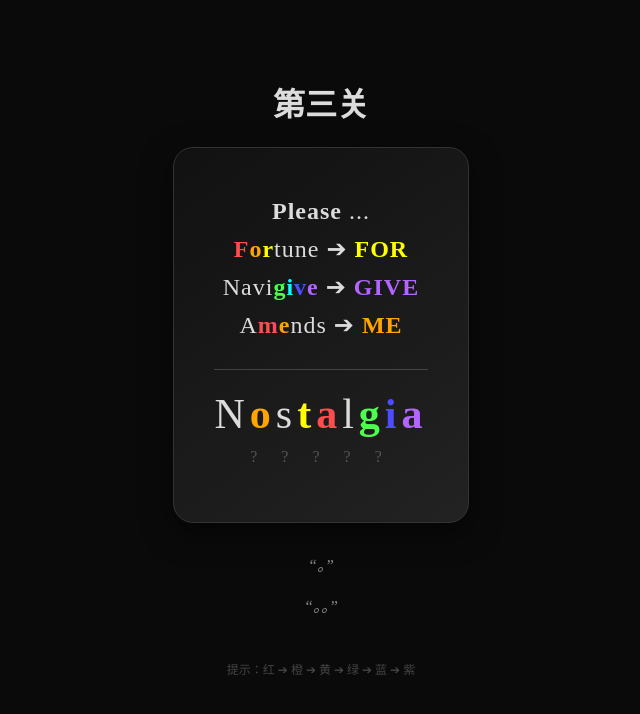
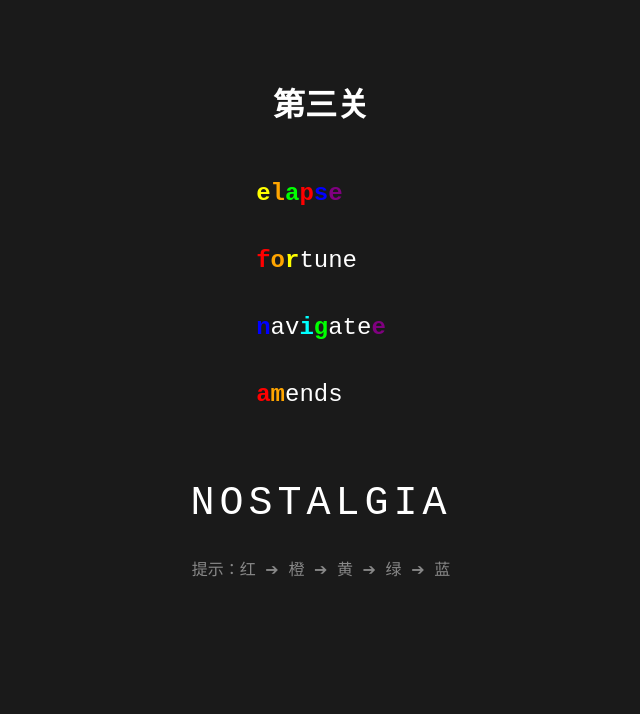
Before and after one commit to Ralln/test, a plain HTML site: page two/index.html in a window 1280 px wide. Shown: the whole page, without its empty margins (319-959 px from the left). Drawn offline with Linux system fonts and the light colour scheme.

Commit message:
Update index.html

```diff
--- a/two/index.html
+++ b/two/index.html
@@ -2,47 +2,55 @@
 <html>
 <head>
     <meta charset="UTF-8">
-    <title>字</title>
+    <title>第三关</title>
     <style>
-        /* 彩虹色定义 */
-        .r { color: #ff4d4d; font-weight: bold; } /* 红 */
-        .o { color: #ffa500; font-weight: bold; } /* 橙 */
-        .y { color: #ffff00; font-weight: bold; } /* 黄 */
-        .g { color: #4dff4d; font-weight: bold; } /* 绿 */
-        .c { color: #00ffff; font-weight: bold; } /* 青 */
-        .b { color: #4d4dff; font-weight: bold; } /* 蓝 */
-        .p { color: #b366ff; font-weight: bold; } /* 紫 */
+        .red { color: #ff0000; font-weight: bold; }    /* 红 */
+        .orange { color: #ffa500; font-weight: bold; } /* 橙 */
+        .yellow { color: #ffff00; font-weight: bold; } /* 黄 */
+        .green { color: #00ff00; font-weight: bold; }  /* 绿 */
+        .cyan { color: #00ffff; font-weight: bold; }   /* 青 */
+        .blue { color: #0000ff; font-weight: bold; }   /* 蓝 */
+        .purple { color: #800080; font-weight: bold; } /* 紫 */
 
-        body { text-align: center; padding-top: 50px; font-family: 'Times New Roman', serif; background-color: #0a0a0a; color: #dcdcdc; }
-        .container { display: inline-block; border: 1px solid #333; padding: 40px; background: linear-gradient(145deg, #111, #222); border-radius: 20px; box-shadow: 0 10px 30px rgba(0,0,0,0.5); }
-        .example-word { font-size: 24px; margin: 10px 0; letter-spacing: 1px; }
-        .target-word { font-size: 42px; margin-top: 30px; letter-spacing: 5px; border-top: 1px solid #444; padding-top: 20px; }
-        .hint-text { margin-top: 30px; font-style: italic; color: #888; line-height: 1.6; }
+        body {
+            text-align: center;
+            padding-top: 50px;
+            background-color: #1a1a1a;
+            color: #ffffff;
+            font-family: "Courier New", Courier, monospace;
+        }
+        .word-list { display: inline-block; text-align: left; font-size: 24px; line-height: 1.8; }
+        .nostalgia { font-size: 40px; margin-top: 40px; letter-spacing: 5px; color: #fff; }
     </style>
 </head>
 <body>
 
     <h1>第三关</h1>
 
-    <div class="container">
-        <div class="example-word"><b>Please</b> ...</div>
-        <div class="example-word"><span class="r">F</span><span class="o">o</span><span class="y">r</span>tune ➔ <span class="y">FOR</span></div>
-        <div class="example-word">Navi<span class="g">g</span><span class="c">i</span><span class="b">v</span><span class="p">e</span> ➔ <span class="p">GIVE</span></div>
-        <div class="example-word">A<span class="r">m</span><span class="o">e</span>nds ➔ <span class="o">ME</span></div>
+    <div class="word-list">
+        <p>
+            <span class="yellow">e</span><span class="orange">l</span><span class="green">a</span><span class="red">p</span><span class="blue">s</span><span class="purple">e</span>
+        </p >
 
-        <div class="target-word">
-            N<span class="o">o</span>s<span class="y">t</span><span class="r">a</span>l<span class="g">g</span><span class="b">i</span><span class="p">a</span>
-        </div>
+        <p>
+            <span class="red">f</span><span class="orange">o</span><span class="yellow">r</span>tune
+        </p >
 
-        <p style="color: #555; letter-spacing: 10px; margin-top: 10px;">? ? ? ? ?</p >
+        <p>
+            <span class="blue">n</span>av<span class="cyan">i</span><span class="green">g</span>ate<span class="purple">e</span>
+        </p >
+
+        <p>
+            <span class="red">a</span><span class="orange">m</span>ends
+        </p >
     </div>
 
-    <div class="hint-text">
-        <p>“。”</p >
-        <p>“。。”</p >
-    </div>
+    <div class="nostalgia">NOSTALGIA</div>
 
-    <p style="margin-top: 40px; font-size: 12px; color: #444;">提示：红 ➔ 橙 ➔ 黄 ➔ 绿 ➔ 蓝 ➔ 紫</p >
+    <p style="margin-top: 30px; color: #888;">提示：红 ➔ 橙 ➔ 黄 ➔ 绿 ➔ 蓝</p >
 
 </body>
 </html>
+
+</body>
+</html>
```
